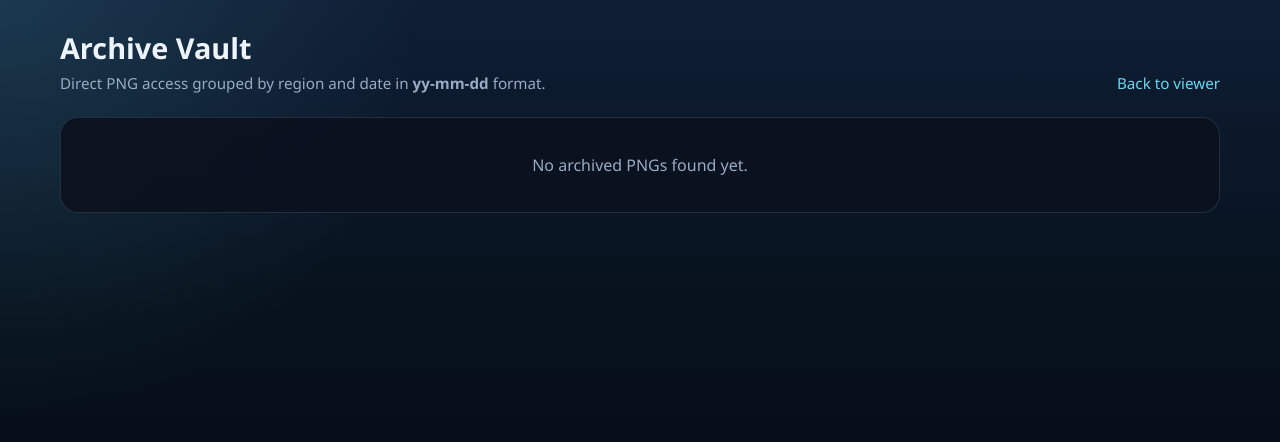
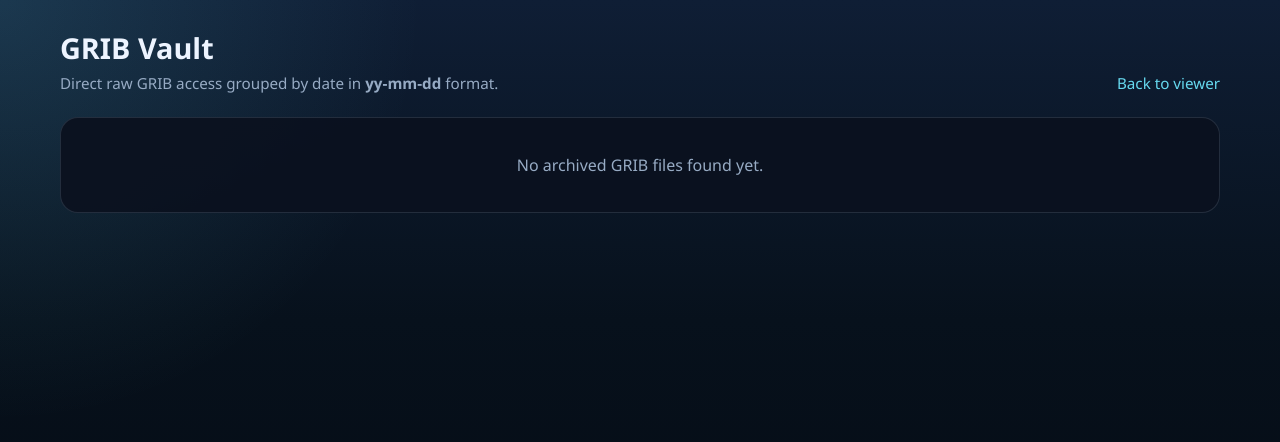
Before and after one commit to Jackweather/radar_archive, a Flask app: page /vault-archive in a window 1280 px wide. Shown: the top 442 px of the page. Run offline with Flask 2, Linux system fonts and the light colour scheme.

Commit message:
Update archive_vault.html

```diff
--- a/templates/archive_vault.html
+++ b/templates/archive_vault.html
@@ -3,7 +3,7 @@
 <head>
   <meta charset="utf-8">
   <meta name="viewport" content="width=device-width, initial-scale=1">
-  <title>Archive Vault</title>
+  <title>GRIB Vault</title>
   <style>
     :root {
       color-scheme: dark;
@@ -62,12 +62,12 @@
       white-space: nowrap;
     }
 
-    .region-grid {
+    .date-grid {
       display: grid;
       gap: 18px;
     }
 
-    .region-card {
+    .date-section {
       background: var(--panel);
       border: 1px solid var(--border);
       border-radius: 18px;
@@ -75,30 +75,30 @@
       box-shadow: 0 18px 40px rgba(0, 0, 0, 0.22);
     }
 
-    .region-name {
+    .date-name {
       margin: 0 0 14px;
       font-size: 1.2rem;
     }
 
-    .date-grid {
+    .file-grid {
       display: grid;
       grid-template-columns: repeat(auto-fit, minmax(260px, 1fr));
       gap: 14px;
     }
 
-    .date-card {
+    .file-card {
       background: var(--panel-soft);
       border: 1px solid var(--border);
       border-radius: 14px;
       padding: 14px;
     }
 
-    .date-title {
+    .file-title {
       margin: 0 0 4px;
       font-size: 1rem;
     }
 
-    .date-meta {
+    .file-meta {
       margin: 0 0 12px;
       color: var(--muted);
       font-size: 0.84rem;
@@ -158,42 +158,41 @@
   <main>
     <div class="header">
       <div>
-        <h1 class="title">Archive Vault</h1>
-        <p class="subtitle">Direct PNG access grouped by region and date in <strong>yy-mm-dd</strong> format.</p>
+        <h1 class="title">GRIB Vault</h1>
+        <p class="subtitle">Direct raw GRIB access grouped by date in <strong>yy-mm-dd</strong> format.</p>
       </div>
       <a class="back-link" href="/">Back to viewer</a>
     </div>
 
     {% if inventory %}
-      <div class="region-grid">
-        {% for region in inventory %}
-          <section class="region-card">
-            <h2 class="region-name">{{ region.label }}</h2>
-            {% if region.dates %}
-              <div class="date-grid">
-                {% for day in region.dates %}
-                  <section class="date-card">
-                    <h3 class="date-title">{{ day.date }}</h3>
-                    <p class="date-meta">{{ day.count }} file{% if day.count != 1 %}s{% endif %}</p>
+      <div class="date-grid">
+        {% for day in inventory %}
+          <section class="date-section">
+            <h2 class="date-name">{{ day.date }}</h2>
+            <p class="file-meta">{{ day.count }} file{% if day.count != 1 %}s{% endif %}</p>
+            {% if day.files %}
+              <div class="file-grid">
+                {% for file in day.files %}
+                  <section class="file-card">
+                    <h3 class="file-title">{{ file.filename }}</h3>
+                    <p class="file-meta">{{ file.displayTime }}</p>
                     <div class="file-list">
-                      {% for file in day.files %}
-                        <a class="file-link" href="{{ file.url }}" target="_blank" rel="noopener noreferrer">
-                          <span class="file-name">{{ file.filename }}</span>
-                          <span class="file-time">{{ file.displayTime }}</span>
-                        </a>
-                      {% endfor %}
+                      <a class="file-link" href="{{ file.url }}">
+                        <span class="file-name">Download GRIB</span>
+                        <span class="file-time">{{ file.filename }}</span>
+                      </a>
                     </div>
                   </section>
                 {% endfor %}
               </div>
             {% else %}
-              <p class="date-meta">No archived files found for this region.</p>
+              <p class="file-meta">No archived GRIB files found for this day.</p>
             {% endif %}
           </section>
         {% endfor %}
       </div>
     {% else %}
-      <div class="empty">No archived PNGs found yet.</div>
+      <div class="empty">No archived GRIB files found yet.</div>
     {% endif %}
   </main>
 </body>
```
